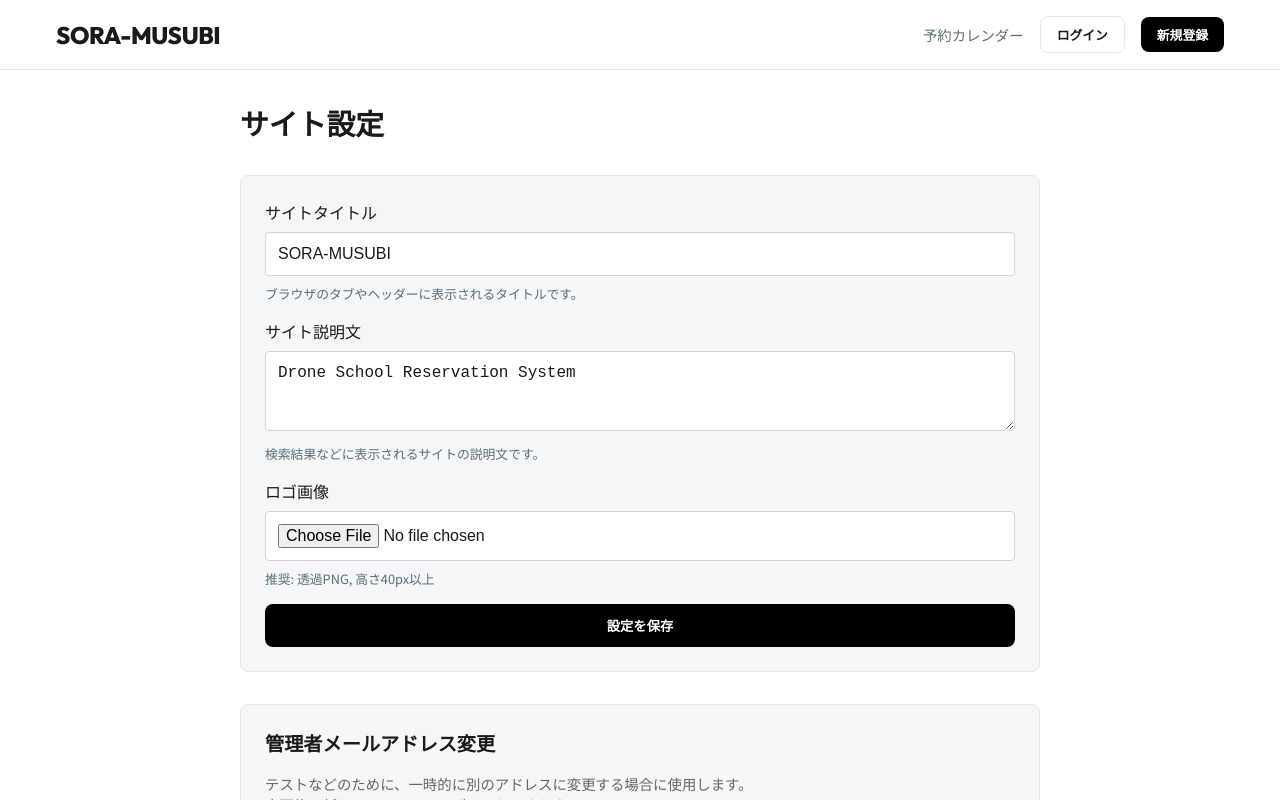
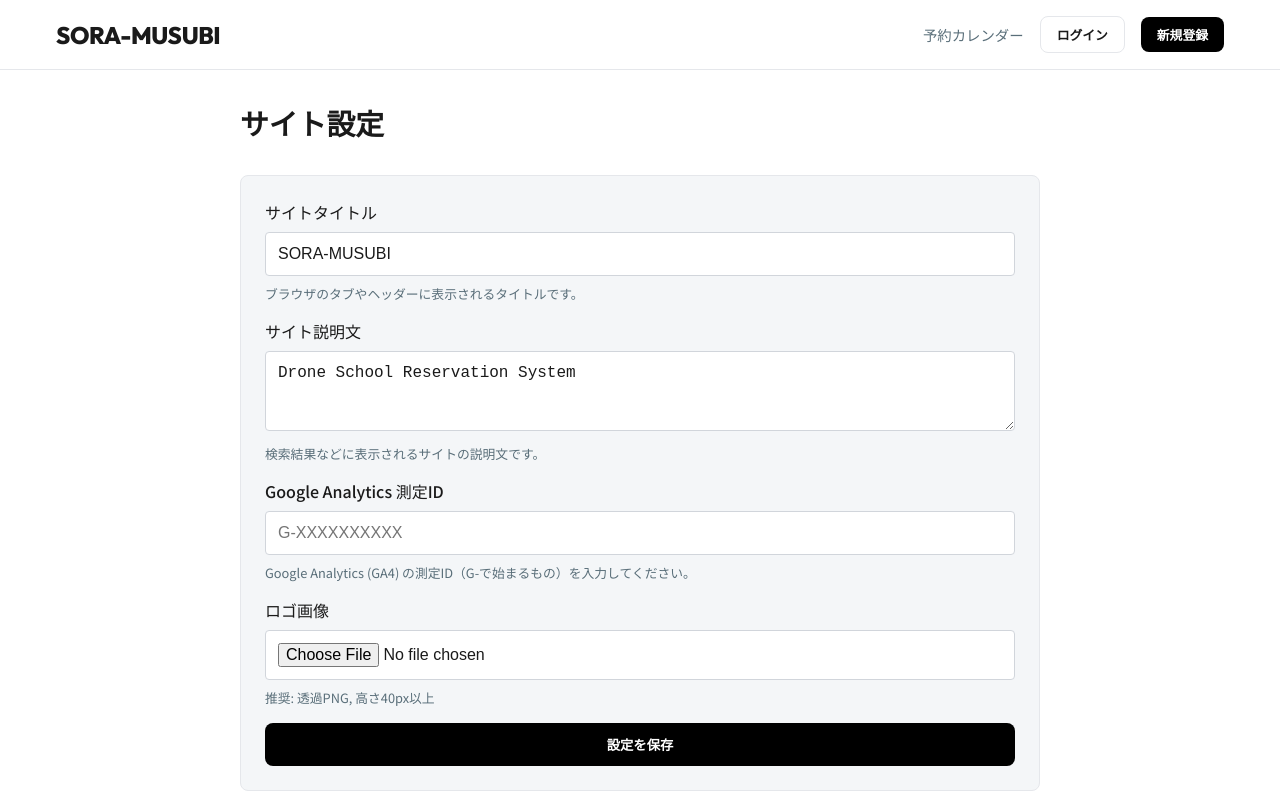
Before and after one commit to bota-neko/drone-school-booking, a Next.js app: page /admin/settings in a window 1280 px wide. Shown: the top 800 px of the page. Built offline with nearby package versions, Linux system fonts and the light colour scheme; no server answers; the database is empty.

Commit message:
feat: add Google Analytics integration with admin settings

```diff
--- a/app/actions/settings.ts
+++ b/app/actions/settings.ts
@@ -8,8 +8,7 @@ import { put } from '@vercel/blob';
 const configSchema = z.object({
     siteTitle: z.string().min(1, 'タイトルは必須です'),
     siteDescription: z.string().optional(),
-    // logoUrl is typically not passed from valid form submission if using file,
-    // but handled separately.
+    gaTrackingId: z.string().optional(),
 });
 
 export type ConfigState = {
@@ -48,6 +47,7 @@ export async function getSystemConfig() {
             siteTitle: 'SORA-MUSUBI',
             siteDescription: 'Drone School Reservation System',
             logoUrl: null,
+            gaTrackingId: null,
             updatedAt: new Date(),
         };
     }
@@ -57,6 +57,7 @@ export async function getSystemConfig() {
 export async function updateSystemConfig(prevState: ConfigState, formData: FormData): Promise<ConfigState> {
     const siteTitle = formData.get('siteTitle') as string;
     const siteDescription = formData.get('siteDescription') as string;
+    const gaTrackingId = formData.get('gaTrackingId') as string;
     const logoFile = formData.get('logoFile') as File | null;
 
     if (!siteTitle) {
@@ -89,12 +90,14 @@ export async function updateSystemConfig(prevState: ConfigState, formData: FormD
             update: {
                 siteTitle,
                 siteDescription,
+                gaTrackingId,
                 ...(logoUrlToUpdate && { logoUrl: logoUrlToUpdate })
             },
             create: {
                 id: 'default',
                 siteTitle,
                 siteDescription,
+                gaTrackingId,
                 logoUrl: logoUrlToUpdate
             },
         });
--- a/app/layout.tsx
+++ b/app/layout.tsx
@@ -3,6 +3,7 @@ import { getSystemConfig } from "@/app/actions/settings";
 import { Outfit } from "next/font/google"; // Removed Noto Sans JP
 import "../styles/globals.css";
 import { SiteHeader } from "@/components/layout/site-header";
+import { GoogleAnalytics } from '@next/third-parties/google';
 
 const outfit = Outfit({
   variable: "--font-outfit",
@@ -18,14 +19,17 @@ export async function generateMetadata(): Promise<Metadata> {
   };
 }
 
-export default function RootLayout({
+export default async function RootLayout({
   children,
 }: Readonly<{
   children: React.ReactNode;
 }>) {
+  const config = await getSystemConfig();
+
   return (
     <html lang="ja">
       <body className={`${outfit.variable}`} style={{ minHeight: '100vh', display: 'flex', flexDirection: 'column' }}>
+        {config.gaTrackingId && <GoogleAnalytics gaId={config.gaTrackingId} />}
         <SiteHeader />
         <main style={{ flex: 1 }}>
           {children}
--- a/components/admin/settings-form.tsx
+++ b/components/admin/settings-form.tsx
@@ -7,6 +7,7 @@ type Config = {
     siteTitle: string;
     siteDescription?: string;
     logoUrl: string | null;
+    gaTrackingId?: string | null;
 };
 
 export function SettingsForm({ initialConfig }: { initialConfig: Config }) {
@@ -41,6 +42,20 @@ export function SettingsForm({ initialConfig }: { initialConfig: Config }) {
                 />
                 <p style={{ fontSize: '0.8rem', color: 'var(--text-secondary)', marginTop: '0.5rem' }}>
                     検索結果などに表示されるサイトの説明文です。
+                </p>
+            </div>
+
+            <div className="form-group">
+                <label htmlFor="gaTrackingId" className="label">Google Analytics 測定ID</label>
+                <input
+                    name="gaTrackingId"
+                    id="gaTrackingId"
+                    className="input"
+                    defaultValue={initialConfig.gaTrackingId || ''}
+                    placeholder="G-XXXXXXXXXX"
+                />
+                <p style={{ fontSize: '0.8rem', color: 'var(--text-secondary)', marginTop: '0.5rem' }}>
+                    Google Analytics (GA4) の測定ID（G-で始まるもの）を入力してください。
                 </p>
             </div>
 
--- a/package.json
+++ b/package.json
@@ -9,6 +9,7 @@
     "lint": "eslint"
   },
   "dependencies": {
+    "@next/third-parties": "^16.2.6",
     "@prisma/client": "^5.22.0",
     "@vercel/blob": "^2.0.0",
     "bcryptjs": "^3.0.3",
```
Also changed, not shown: 2 other files (tests, documents, lock files or other folders).
